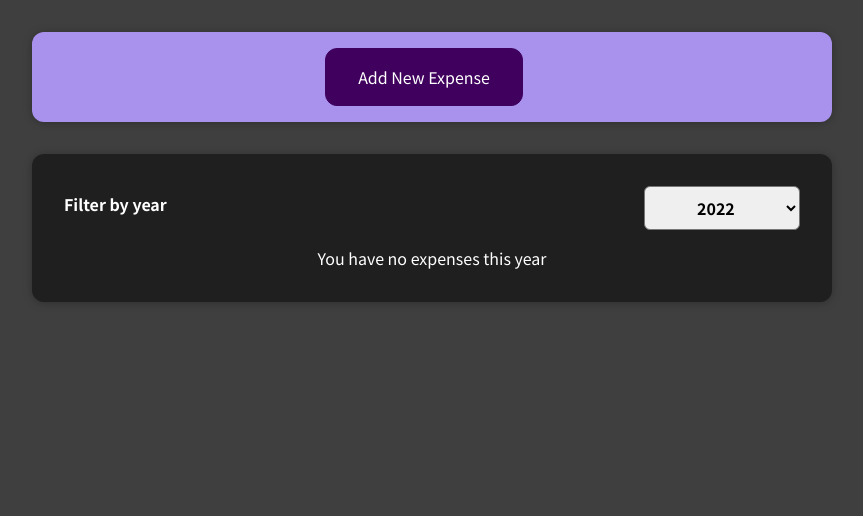
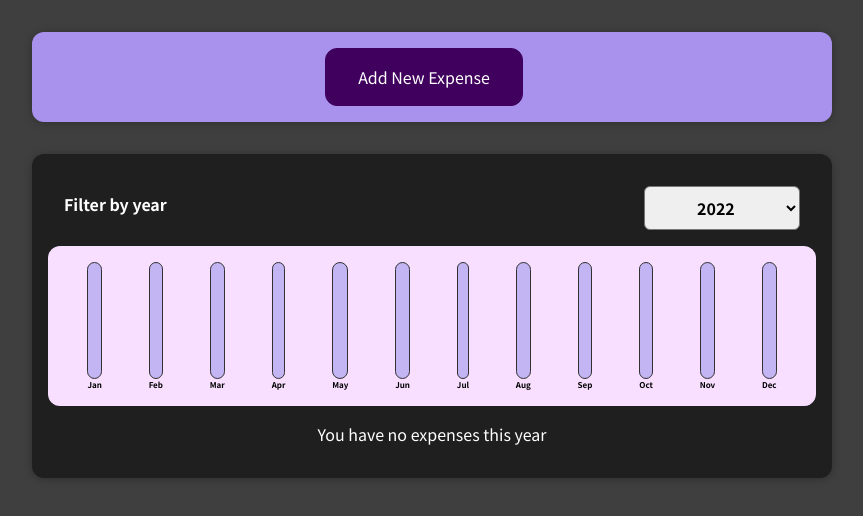
Before and after one commit to mbronstein1/expense-tracker, a React (Create React App) app: page / in a window 1280 px wide. Shown: the top 516 px of the page, without its empty margins (208-1071 px from the left). Built offline with nearby package versions, Linux system fonts and the light colour scheme.

Commit message:
added chart bar functionality

```diff
--- a/src/components/Chart/Chart.css
+++ b/src/components/Chart/Chart.css
@@ -0,0 +1,9 @@
+.chart {
+  padding: 1rem;
+  border-radius: 12px;
+  background-color: #f8dfff;
+  /* text-align: center; */
+  display: flex;
+  justify-content: space-around;
+  height: 10rem;
+}
--- a/src/components/Chart/Chart.js
+++ b/src/components/Chart/Chart.js
@@ -2,14 +2,17 @@
 import ChartBar from './ChartBar';
 import './Chart.css';
 
-const Chart = ({ dataPoint }) => {
+const Chart = ({ dataPoints }) => {
+  const dataPointValues = dataPoints.map(obj => obj.value);
+  const totalMax = Math.max(...dataPointValues);
+
   return (
     <div className='chart'>
-      {dataPoint.map(data => (
+      {dataPoints.map(data => (
         <ChartBar
           key={data.label}
           value={data.value}
-          maxValue={null}
+          maxValue={totalMax}
           label={data.label}
         />
       ))}
--- a/src/components/Chart/ChartBar.css
+++ b/src/components/Chart/ChartBar.css
@@ -0,0 +1,30 @@
+.chart-bar {
+  height: 100%;
+  display: flex;
+  flex-direction: column;
+  align-items: center;
+}
+
+.chart-bar__inner {
+  border: 1px solid #313131;
+  height: 100%;
+  width: 100%;
+  border-radius: 12px;
+  background-color: #c3b4f3;
+  overflow: hidden;
+  display: flex;
+  flex-direction: column;
+  justify-content: flex-end;
+}
+
+.chart-bar__fill {
+  background-color: #4826b9;
+  width: 100%;
+  transition: all 0.3s ease-out;
+}
+
+.chart-bar__label {
+  font-weight: bold;
+  font-size: 0.5rem;
+  text-align: center;
+}
--- a/src/components/Chart/ChartBar.js
+++ b/src/components/Chart/ChartBar.js
@@ -1,7 +1,23 @@
 import React from 'react';
+import './ChartBar.css';
 
-const ChartBar = () => {
-  return <div>ChartBar</div>;
+const ChartBar = ({ value, maxValue, label }) => {
+  let barFill = '0%';
+
+  if (maxValue > 0) {
+    barFill = `${Math.round((value / maxValue) * 100)}%`;
+  }
+
+  return (
+    <div className='chart-bar'>
+      <div className='chart-bar__inner'>
+        <div
+          className='chart-bar__fill'
+          style={{ height: barFill }}></div>
+      </div>
+      <div className='chart-bar__label'>{label}</div>
+    </div>
+  );
 };
 
 export default ChartBar;
--- a/src/components/Expenses/Expenses.js
+++ b/src/components/Expenses/Expenses.js
@@ -3,6 +3,7 @@
 import './Expenses.css';
 import ExpenseFilter from './ExpenseFilter';
 import ExpensesList from './ExpensesList';
+import ExpensesChart from './ExpensesChart';
 
 const Expenses = ({ expenses }) => {
   const [filteredYear, setFilteredYear] = useState('2022');
@@ -20,6 +21,7 @@
           filteredYear={filteredYear}
           onChangeFilter={updateYearFilter}
         />
+        <ExpensesChart filteredExpenses={filteredExpenses} />
         <ExpensesList filteredExpenses={filteredExpenses} />
       </Card>
     </div>
--- /dev/null
+++ b/src/components/Expenses/ExpensesChart.js
@@ -0,0 +1,28 @@
+import React from 'react';
+import Chart from '../Chart/Chart';
+
+const ExpensesChart = ({ filteredExpenses }) => {
+  const chartDataPoints = [
+    { label: 'Jan', value: 0 },
+    { label: 'Feb', value: 0 },
+    { label: 'Mar', value: 0 },
+    { label: 'Apr', value: 0 },
+    { label: 'May', value: 0 },
+    { label: 'Jun', value: 0 },
+    { label: 'Jul', value: 0 },
+    { label: 'Aug', value: 0 },
+    { label: 'Sep', value: 0 },
+    { label: 'Oct', value: 0 },
+    { label: 'Nov', value: 0 },
+    { label: 'Dec', value: 0 },
+  ];
+
+  for (let expense of filteredExpenses) {
+    const expenseMonth = expense.date.getMonth();
+    chartDataPoints[expenseMonth].value += expense.amount;
+  }
+
+  return <Chart dataPoints={chartDataPoints} />;
+};
+
+export default ExpensesChart;
```
